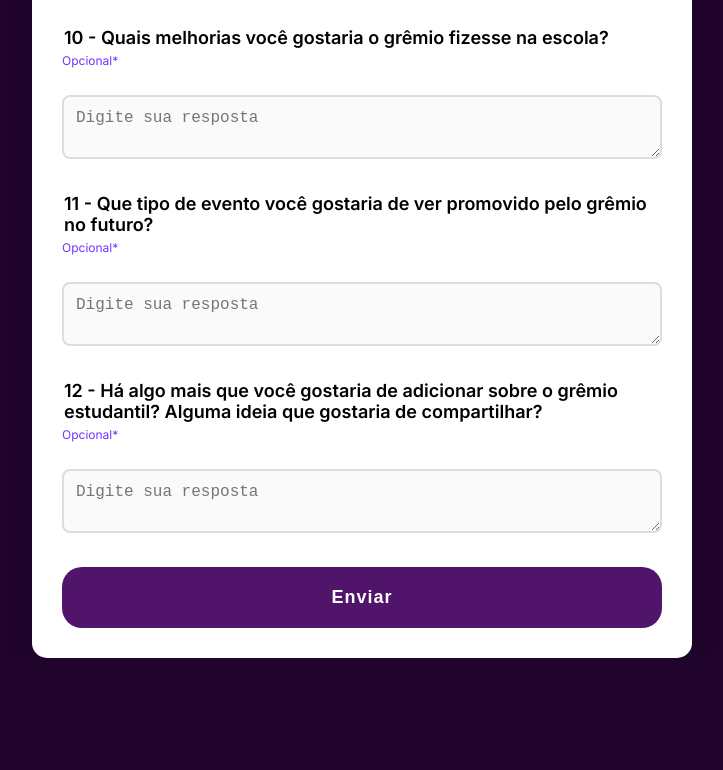
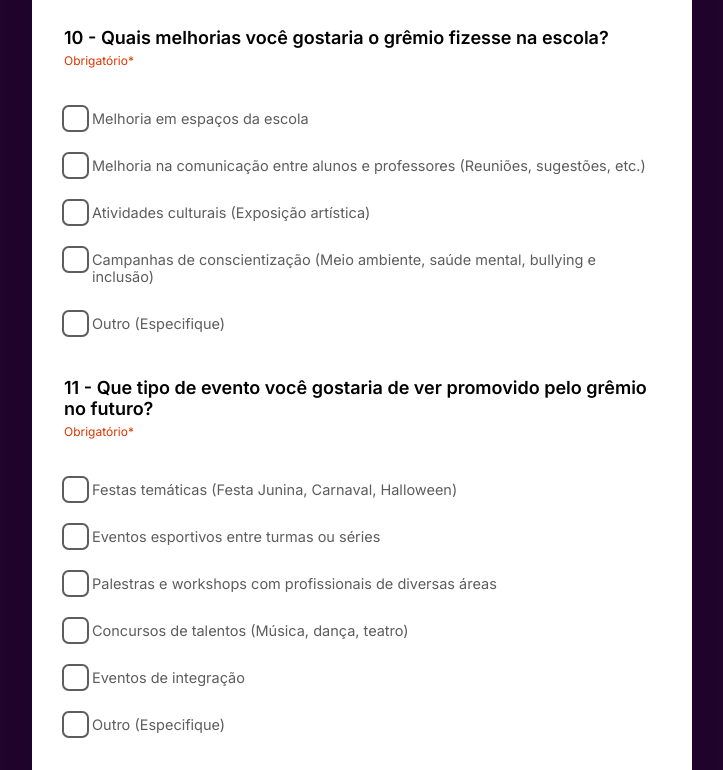
Before and after one commit to risechapa/rise, a plain HTML site: page index.html in a window 1280 px wide. Shown: the part 2550-3320 px from the top of the page, without its empty margins (278-1001 px from the left). Before the commit the page ends 3208 px from the top, so only its background shows below. Drawn offline with nearby package versions, Linux system fonts and the light colour scheme.

Commit message:
Alterado questões 10 e 11

```diff
--- a/index.html
+++ b/index.html
@@ -216,13 +216,73 @@
             </div>
 
             <div class="form-group">
-                <label for="melhorias"><legend>10 - Quais melhorias você gostaria o grêmio fizesse na escola? </legend> <p class="opcional">Opcional*</p> </label>
-                <textarea id="melhorias" name="melhorias" placeholder="Digite sua resposta"></textarea>
+
+                <legend>10 - Quais melhorias você gostaria o grêmio fizesse na escola? <p>Obrigatório*</p> </legend>
+
+                <div class="resposta">
+                    <input type="checkbox" id="espacosEscola" name="melhorias" value="Melhoria em espaços da escola" onchange="nonEmpty(this)">
+                    <label for="espacosEscola"> Melhoria em espaços da escola</label>
+                </div> <br>
+
+                <div class="resposta">
+                    <input type="checkbox" id="comunicacaoAlunosProfessores" name="melhorias" value="Melhoria na comunicação entre alunos e professores" onchange="nonEmpty(this)">
+                    <label for="comunicacaoAlunosProfessores"> Melhoria na comunicação entre alunos e professores (Reuniões, sugestões, etc.)</label>
+                </div> <br>
+
+                <div class="resposta">
+                    <input type="checkbox" id="atividadesCulturais" name="melhorias" value="Atividades culturais" onchange="nonEmpty(this)">
+                    <label for="atividadesCulturais"> Atividades culturais (Exposição artística)</label>
+                </div> <br>
+
+                <div class="resposta">
+                    <input type="checkbox" id="campanhasConscientizacao" name="melhorias" value="Campanhas de conscientização" onchange="nonEmpty(this)">
+                    <label for="campanhasConscientizacao"> Campanhas de conscientização (Meio ambiente, saúde mental, bullying e inclusão)</label>
+                </div> <br>
+
+                <div class="resposta">
+                    <input type="checkbox" id="outroMelhorias" name="melhorias" value="Outro" oninput="showText(this)" onchange="nonEmpty(this)">
+                    <label for="outroMelhorias"> Outro (Especifique)</label>
+                </div>
+                <textarea id="melhoriasText" name="melhoriasText" class="hidden" placeholder="Digite sua resposta"></textarea>
+
             </div>
 
             <div class="form-group">
-                <label for="evento"><legend>11 - Que tipo de evento você gostaria de ver promovido pelo grêmio no futuro? </legend><p class="opcional">Opcional*</p> </label>
-                <textarea id="evento" name="evento" placeholder="Digite sua resposta"></textarea>
+
+                <legend>11 - Que tipo de evento você gostaria de ver promovido pelo grêmio no futuro? <p>Obrigatório*</p>
+                </legend>
+
+                <div class="resposta">
+                    <input type="checkbox" id="festasTematicas" name="evento" value="Festas temáticas" onchange="nonEmpty(this)">
+                    <label for="festasTematicas"> Festas temáticas (Festa Junina, Carnaval, Halloween)</label>
+                </div> <br>
+
+                <div class="resposta">
+                    <input type="checkbox" id="eventosEsportivos" name="evento" value="Eventos esportivos entre turmas ou séries" onchange="nonEmpty(this)">
+                    <label for="eventosEsportivos"> Eventos esportivos entre turmas ou séries</label>
+                </div> <br>
+
+                <div class="resposta">
+                    <input type="checkbox" id="palestrasWorkshops" name="evento" value="Palestras e workshops com profissionais de diversas áreas" onchange="nonEmpty(this)">
+                    <label for="palestrasWorkshops"> Palestras e workshops com profissionais de diversas áreas</label>
+                </div> <br>
+
+                <div class="resposta">
+                    <input type="checkbox" id="concursosTalentos" name="evento" value="Concursos de talentos (Música, dança, teatro)" onchange="nonEmpty(this)">
+                    <label for="concursosTalentos"> Concursos de talentos (Música, dança, teatro)</label>
+                </div> <br>
+
+                <div class="resposta">
+                    <input type="checkbox" id="eventosIntegracao" name="evento" value="Eventos de integração" onchange="nonEmpty(this)">
+                    <label for="eventosIntegracao"> Eventos de integração</label>
+                </div> <br>
+
+                <div class="resposta">
+                    <input type="checkbox" id="outroEvento" name="evento" value="Outro" oninput="showText(this)" onchange="nonEmpty(this)">
+                    <label for="outroEvento"> Outro (Especifique)</label>
+                </div>
+                <textarea id="eventoText" name="eventoText" class="hidden" placeholder="Digite sua resposta"></textarea>
+
             </div>
 
             <div class="form-group">
@@ -272,7 +332,7 @@
 
                     }
 
-                    var questions = ["acoes", "temas", "comunicacao", "atividade", "meio", "baile", "reuniao"];
+                    var questions = ["acoes", "temas", "comunicacao", "atividade", "meio", "baile", "reuniao", "melhorias", "evento"];
 
 
                     for (var i = 0; i < questions.length; i++) {
--- a/styles.css
+++ b/styles.css
@@ -213,6 +213,12 @@ label p, legend p {
     background: #f1f1f1;
 }
 
+textarea {
+    max-width: 100%;
+    min-width: 100%;
+    max-height: 20vh;
+    min-height: 8vh;
+}
 
 @media (max-width: 768px) {
     .form-container {
```
